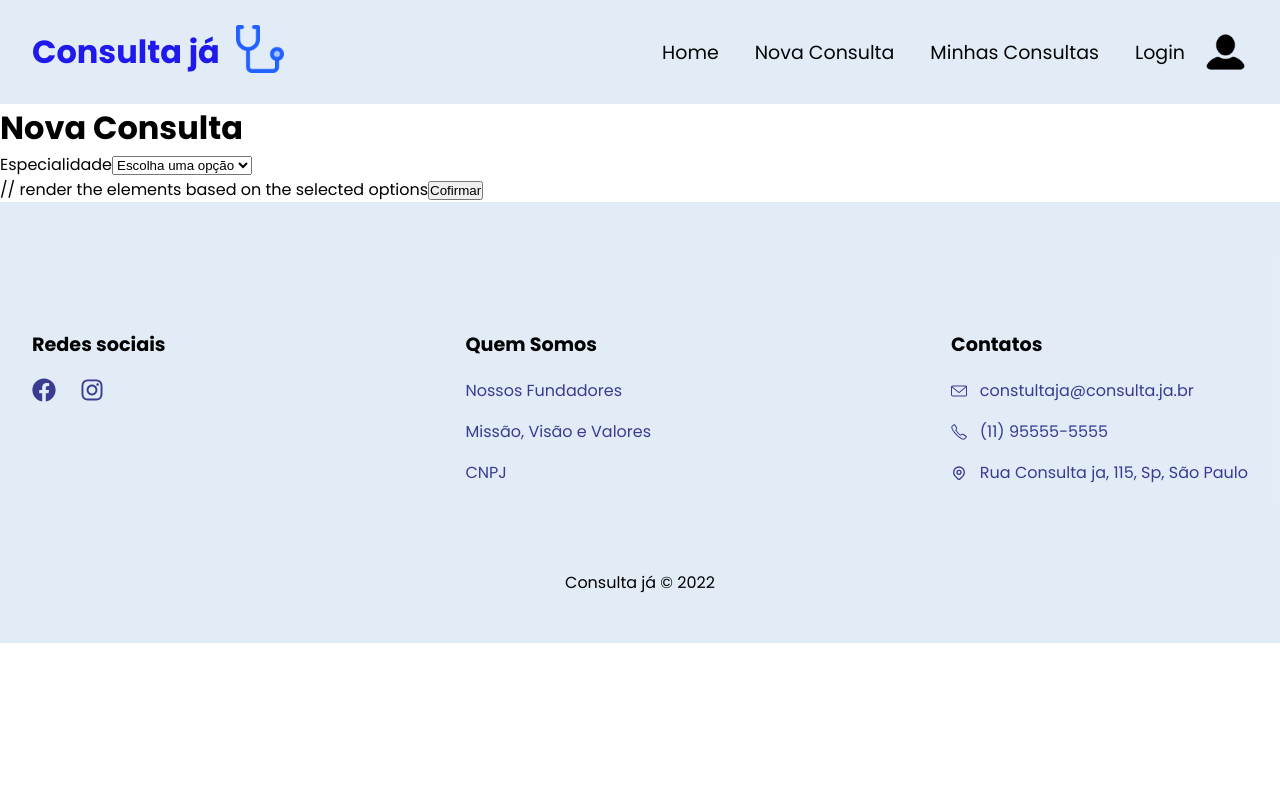
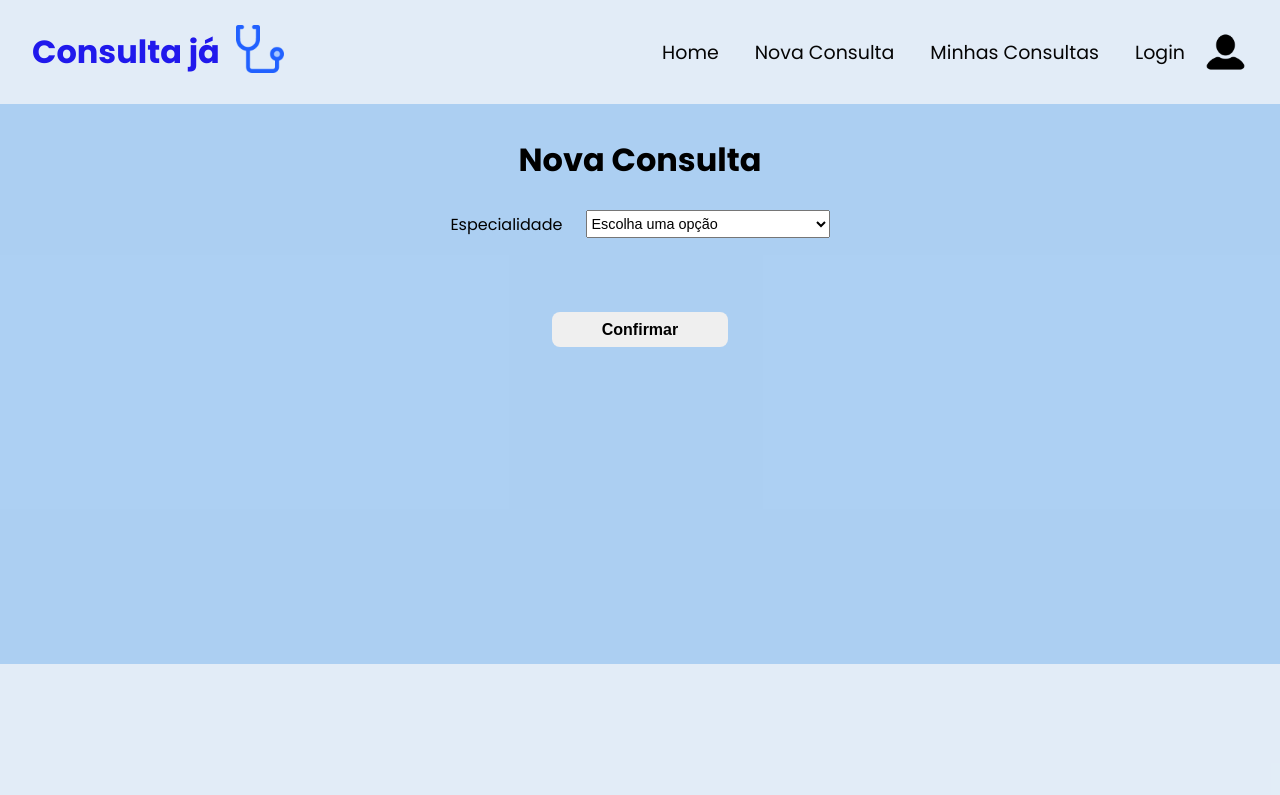
Before and after one commit to ArthurThz/consultaja, a React (Vite) app: page /novaconsulta in a window 1280 px wide. Shown: the top 795 px of the page. Built offline with nearby package versions, Linux system fonts and the light colour scheme; data requests are answered from the project's data file.

Commit message:
estilo da pagina

```diff
--- a/src/components/pages/CreateConsultation/CreateConsultation.jsx
+++ b/src/components/pages/CreateConsultation/CreateConsultation.jsx
@@ -37,35 +37,31 @@ function CreateConsultation() {
 
     return (
         <div>
-            <h1>Nova Consulta</h1>
             <div className={styles.container}>
+                <h1>Nova Consulta</h1>
                 <div className={styles.input_control}>
                     <label htmlFor="especialidade">Especialidade</label>
                     <select name="especialidade" onChange={e => setSelectedValue(e.target.value)} >
-                        <option value={0} >Escolha uma opção</option>
-                        // Creates options with database values
+                        <option value={0}>Escolha uma opção</option>
+                        {/* Creates options with database values */}
                         {Specialty.map((item) =>
                             (<option value={item.id} key={item.id}>{item.name}</option>)
                         )}
                     </select>
                 </div>
                 <div className={styles.doctor_control}>
-                //  render the elements based on the selected options
+                    {/* render the elements based on the selected options */}
                     {Doctor.map((item) => {
                         if (item.idEspecialidade != 0 && item.IdEspecialidade == SelectedValue) {
                             return (<>
                                 <h1 key={11}>{`Doutor(a) ${item.name}`}</h1>
-                                <p key={12}>{`Especialidade:${item.Especialidade}`}</p>
+                                <p key={12}>{`Especialidade: ${item.Especialidade}`}</p>
                                 <p key={13}>{`Endereço: ${item.endereco}`}</p></>
                             )
                         }
                     })}
-
-                    <button>Cofirmar</button>
                 </div>
-
-                <div className={styles.input_control}></div>
-
+                <button className={styles.button}>Confirmar</button>
             </div>
         </div>
     )
--- a/src/components/pages/CreateConsultation/CreateConsultation.module.css
+++ b/src/components/pages/CreateConsultation/CreateConsultation.module.css
@@ -0,0 +1,71 @@
+.container {
+    display: flex;
+    flex-direction: column;
+    align-items: center;
+    padding: 2em 2em;
+
+    min-height: 70vh;
+    height: 100%;
+    width: 100%;
+
+
+    background-color: rgba(161, 201, 241, 0.876);
+}
+
+.input_control {
+
+    display: flex;
+    align-items: center;
+    justify-content: center;
+
+    gap: 1.5em;
+
+    width: 40%;
+    height: 5em;
+}
+
+.input_control label {
+    font-size: 1em;
+}
+
+.input_control select {
+    width: 50%;
+    height: 2em;
+
+    font-size: .9em;
+}
+
+.doctor_control {
+    width: 50%;
+
+    gap: 1.5em;
+
+    display: flex;
+    flex-direction: column;
+
+    padding: 1em 1em;
+}
+
+.doctor_control h1 {
+    font-size: 1.6em;
+}
+
+.doctor_control p {
+    font-size: 1em;
+    font-weight: 400;
+}
+
+.button {
+    height: 2.2em;
+    width: 11em;
+
+    border: none;
+    border-radius: .5em;
+
+    margin-top: 1em;
+
+    font-size: 1em;
+    font-weight: bold;
+
+    cursor: pointer;
+}
```
Also changed, not shown: 1 other file (tests, documents, lock files or other folders).
